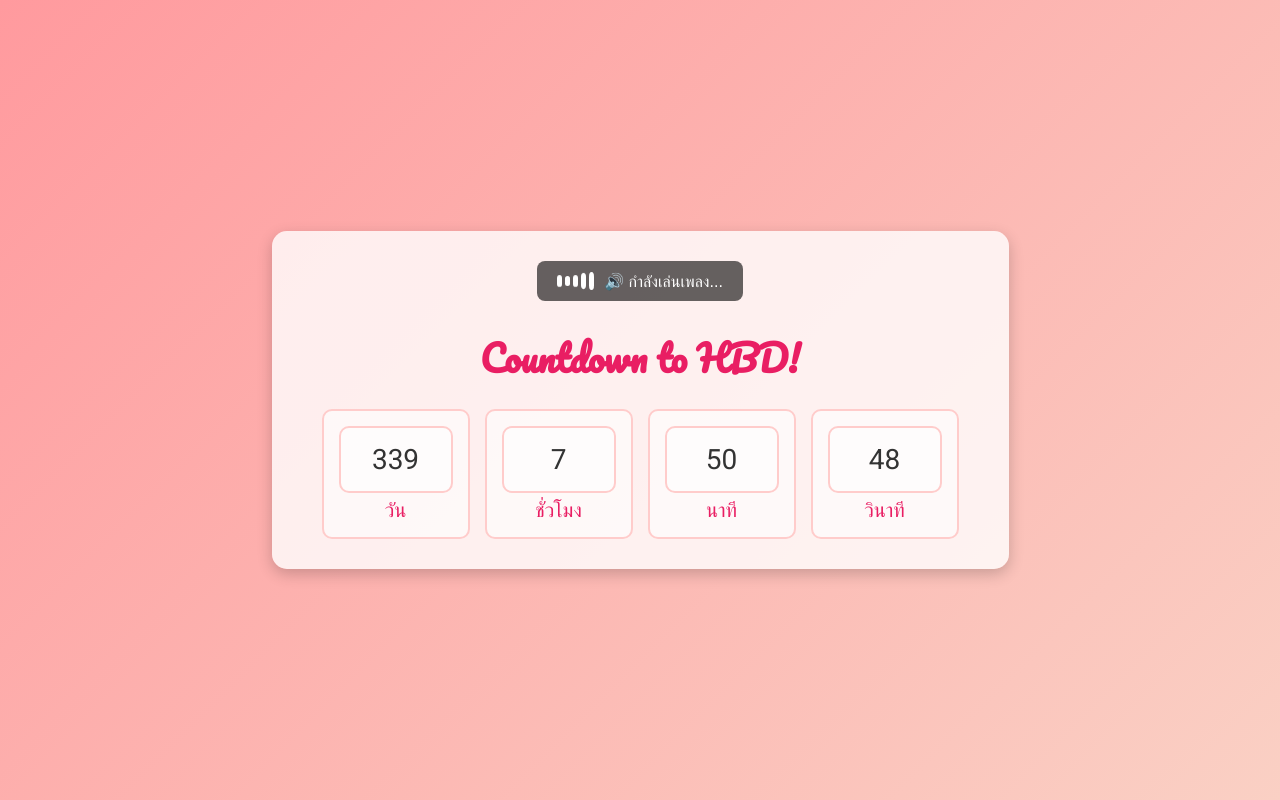
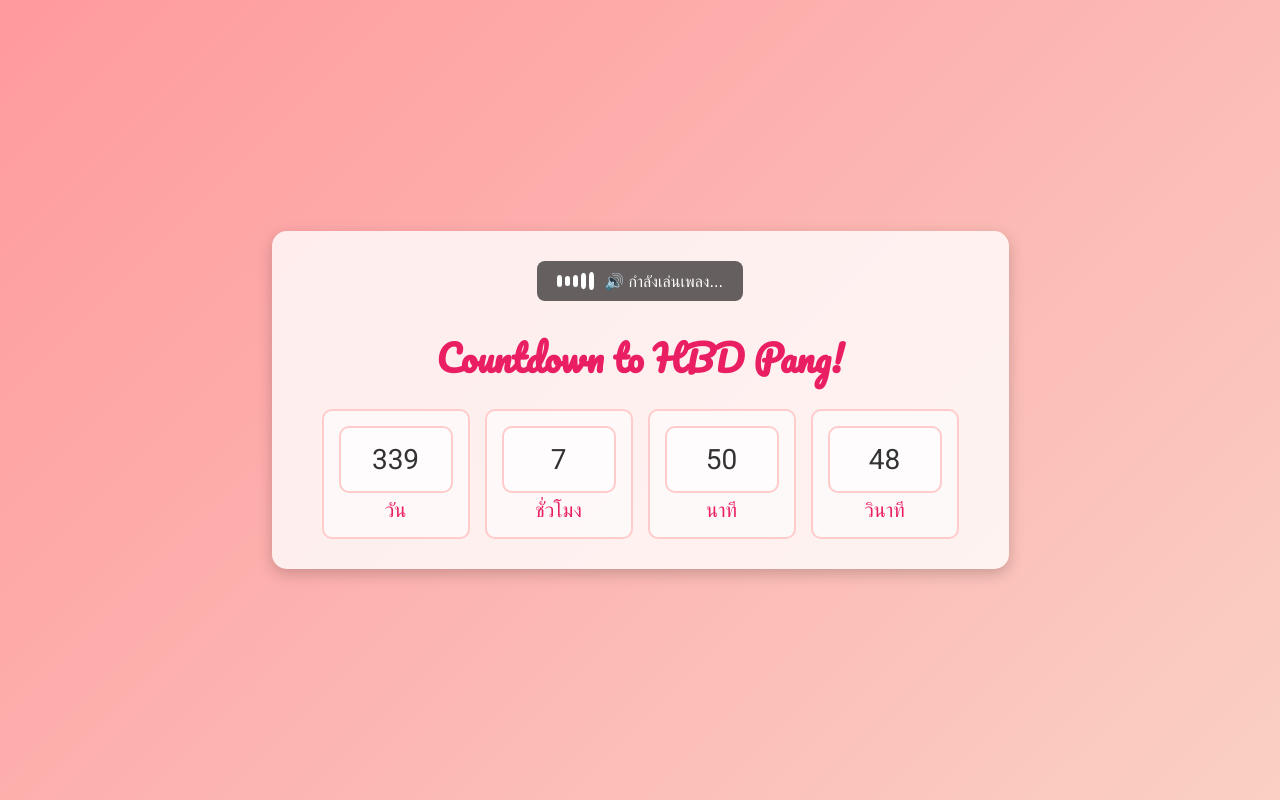
Before and after one commit to hawa-nack/HBD-VDay-For-Pang, a plain HTML site: page index.html in a window 1280 px wide. Drawn offline with Linux system fonts and the light colour scheme.

Commit message:
Update index.html

```diff
--- a/index.html
+++ b/index.html
@@ -149,7 +149,7 @@
 
     <!-- Countdown Timer -->
     <div class="countdown">
-      <h1>Countdown to HBD!</h1>
+      <h1>Countdown to HBD Pang!</h1>
       <div class="time">
         <div>
           <div id="days">0</div>
```
